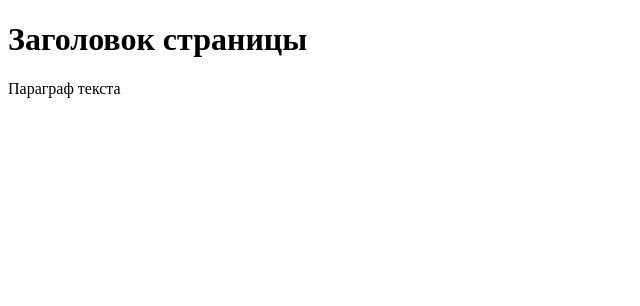
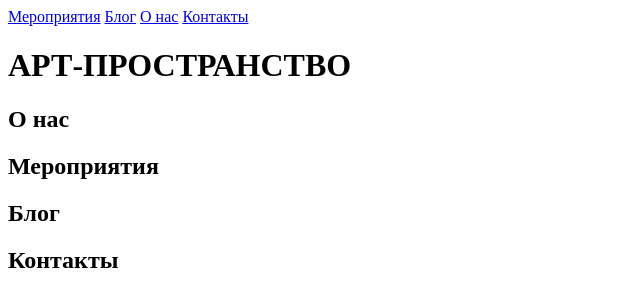
Before and after one commit to yStepunina/ystepunina.github.io, a plain HTML site: page simpl.html/simpl.html in a window 1280 px wide. Shown: the whole page, without its empty margins (0-640 px from the left). Drawn offline with Linux system fonts and the light colour scheme.

Commit message:
simple.html

```diff
--- a/simpl.html/simpl.html
+++ b/simpl.html/simpl.html
@@ -1,10 +1,35 @@
 <!DOCTYPE html>
 <html>
   <head>
-    <title>Название документа (страницы)</title>
+    <title>Lenni</title>
   </head>
   <body>
-    <h1>Заголовок страницы</h1>
-    <p>Параграф текста</p>
+     <header>
+<a href="g"></a>
+<nav>
+    <a href="g">Мероприятия</a>
+    <a href="g">Блог</a>
+    <a href="g">О нас</a>
+    <a href="g">Контакты</a>
+</nav>
+     </header>
+     <main>
+        <header>
+            <h1>АРТ-ПРОСТРАНСТВО</h1>
+        </header>
+        <section>
+            <h2>О нас</h2>
+        </section>
+        <section>
+            <h2>Мероприятия</h2>
+        </section>
+        <section>
+            <h2>Блог</h2>
+        </section>
+        <section>
+            <h2>Контакты</h2>
+        </section>
+     </main>
+     <footer></footer>
   </body>
 </html>
```
